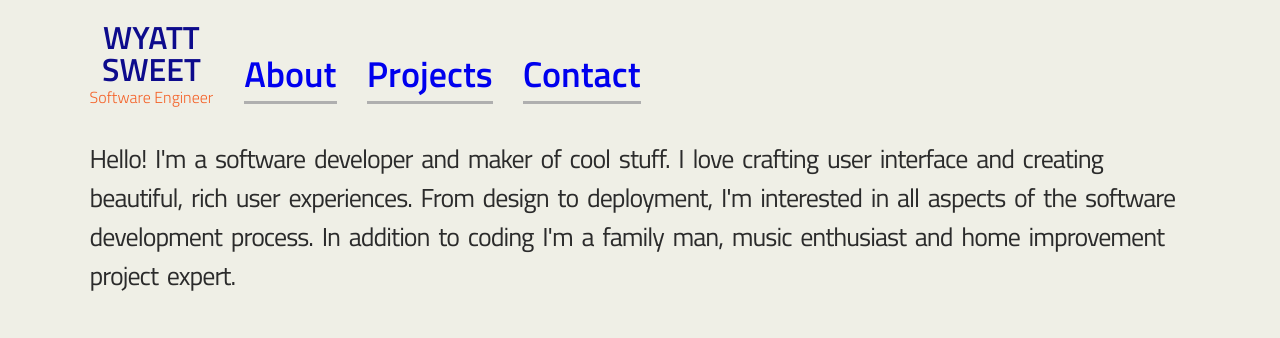
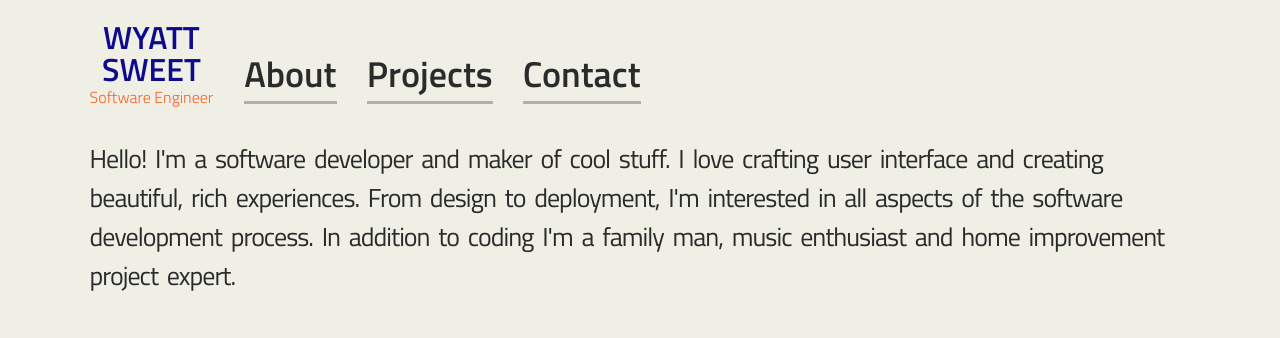
Before and after one commit to wyattsweet/wyattsweet.com, a React (Create React App) app: page / in a window 1280 px wide. Shown: the top 338 px of the page. Built offline with nearby package versions, Linux system fonts and the light colour scheme.

Commit message:
more changes

```diff
--- a/src/About.js
+++ b/src/About.js
@@ -11,7 +11,7 @@ class About extends Component {
         <main>
           <p>
             Hello! I&apos;m a software developer and maker of cool stuff. I love
-            crafting user interface and creating beautiful, rich user
+            crafting user interface and creating beautiful, rich
             experiences. From design to deployment, I&apos;m interested in all
             aspects of the software development process. In addition to coding
             I&apos;m a family man, music enthusiast and home improvement project
--- a/src/App.css
+++ b/src/App.css
@@ -11,6 +11,7 @@ a {
   text-decoration: none;
 }
 
+a,
 a:visited,
 a:focus {
   color: #2b2b2b;
@@ -57,9 +58,9 @@ main p {
 .mainWrapper {
   margin: 0 auto;
   max-width: 1535px;
-  padding: 1% 7% 120px;
+  padding: 1% 7% 150px;
   position: relative;
-  min-height: calc(100vh - 120px);
+  min-height: calc(100vh - 150px);
 }
 
 .menuList {
```
